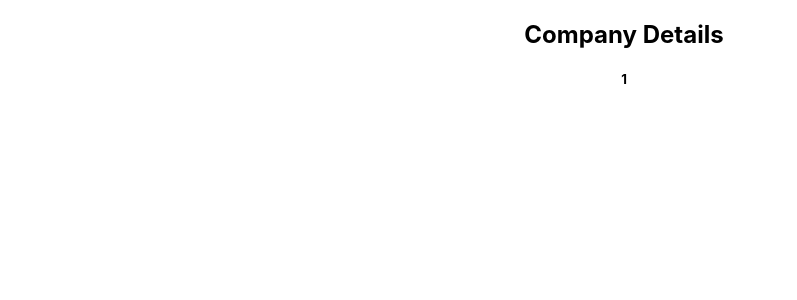
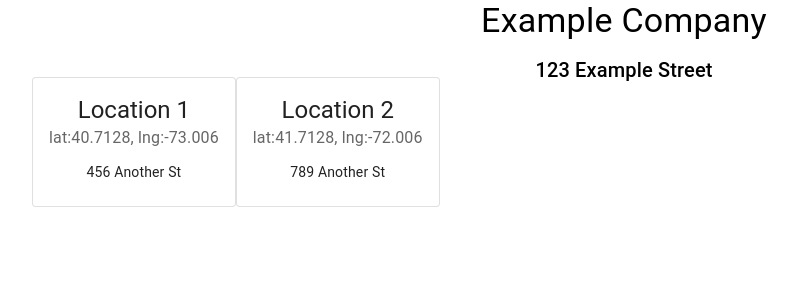
Before and after one commit to ankush98m/supplyTrace_RA_fullStack_test, a React (Create React App) app in the folder company-app/: page /1 in a window 1280 px wide. Shown: the top 300 px of the page, without its empty margins (16-813 px from the left). Built offline with nearby package versions, Linux system fonts and the light colour scheme.

Commit message:
create layout of and add company card component

```diff
--- a/company-app/package.json
+++ b/company-app/package.json
@@ -9,8 +9,10 @@
     "@testing-library/jest-dom": "^5.17.0",
     "@testing-library/react": "^13.4.0",
     "@testing-library/user-event": "^13.5.0",
+    "leaflet": "^1.9.4",
     "react": "^18.3.1",
     "react-dom": "^18.3.1",
+    "react-leaflet": "^4.2.1",
     "react-router-dom": "^6.25.1",
     "react-scripts": "5.0.1",
     "web-vitals": "^2.1.4"
--- /dev/null
+++ b/company-app/src/components/CompanyCard.jsx
@@ -0,0 +1,27 @@
+import React from 'react'
+import { Container, Typography, Grid, Card, CardContent, List, ListItem, ListItemText } from '@mui/material';
+
+export default function CompanyCard({name, address, lat, lng}) {
+    const card = (
+        <React.Fragment>
+          <CardContent>
+            <Typography variant="h5" component="div">
+              {name}
+            </Typography>
+            <Typography sx={{ mb: 1.5 }} color="text.secondary">
+              lat:{lat}, lng:{lng}
+            </Typography>
+            <Typography variant="body2">
+              {address}
+
+            </Typography>
+          </CardContent>
+
+        </React.Fragment>
+      );
+  return (
+    <>
+    <Card variant="outlined">{card}</Card>
+    </>
+  )
+}
--- a/company-app/src/components/CompanyDetails.jsx
+++ b/company-app/src/components/CompanyDetails.jsx
@@ -1,12 +1,39 @@
 import React, { useEffect, useState } from 'react';
 import { useNavigate, useParams } from 'react-router-dom';
+import { Container, Typography, Grid, Card, CardContent, List, ListItem, ListItemText } from '@mui/material';
+import { MapContainer, TileLayer, Marker, Popup } from 'react-leaflet';
+import CompanyCard from './CompanyCard';
 
 export default function CompanyDetails() {
+
+  // Mock data
+  const [company, setCompany] = useState({
+    name: 'Example Company',
+    address: '123 Example Street',
+    mainLocation: { lat: 40.7128, lng: -74.0060 },
+    locations: [
+      { name: 'Location 1', address: '456 Another St', lat: 40.7128, lng: -73.0060 },
+      { name: 'Location 2', address: '789 Another St', lat: 41.7128, lng: -72.0060 },
+    ]
+  });
+
     const { id } = useParams();
   return (
-    <div>
-        <h2>Company Details</h2>
-        <h5> {id}</h5>
-    </div>
+    <Container>
+      <Typography variant="h4" gutterBottom>
+        {company.name}
+      </Typography>
+      <Typography variant="h6" gutterBottom>
+        {company.address}
+      </Typography>
+      <Grid container spacing={2} xs={12} sm={6} md={6} lg={6}>
+
+          {company.locations.map((c,i)=>{
+            return(
+              <CompanyCard name={c.name} address={c.address} lat={c.lat} lng={c.lng}/>
+            )
+            })}
+      </Grid>
+    </Container>
   )
 }
```
Also changed, not shown: 1 other file (tests, documents, lock files or other folders).
